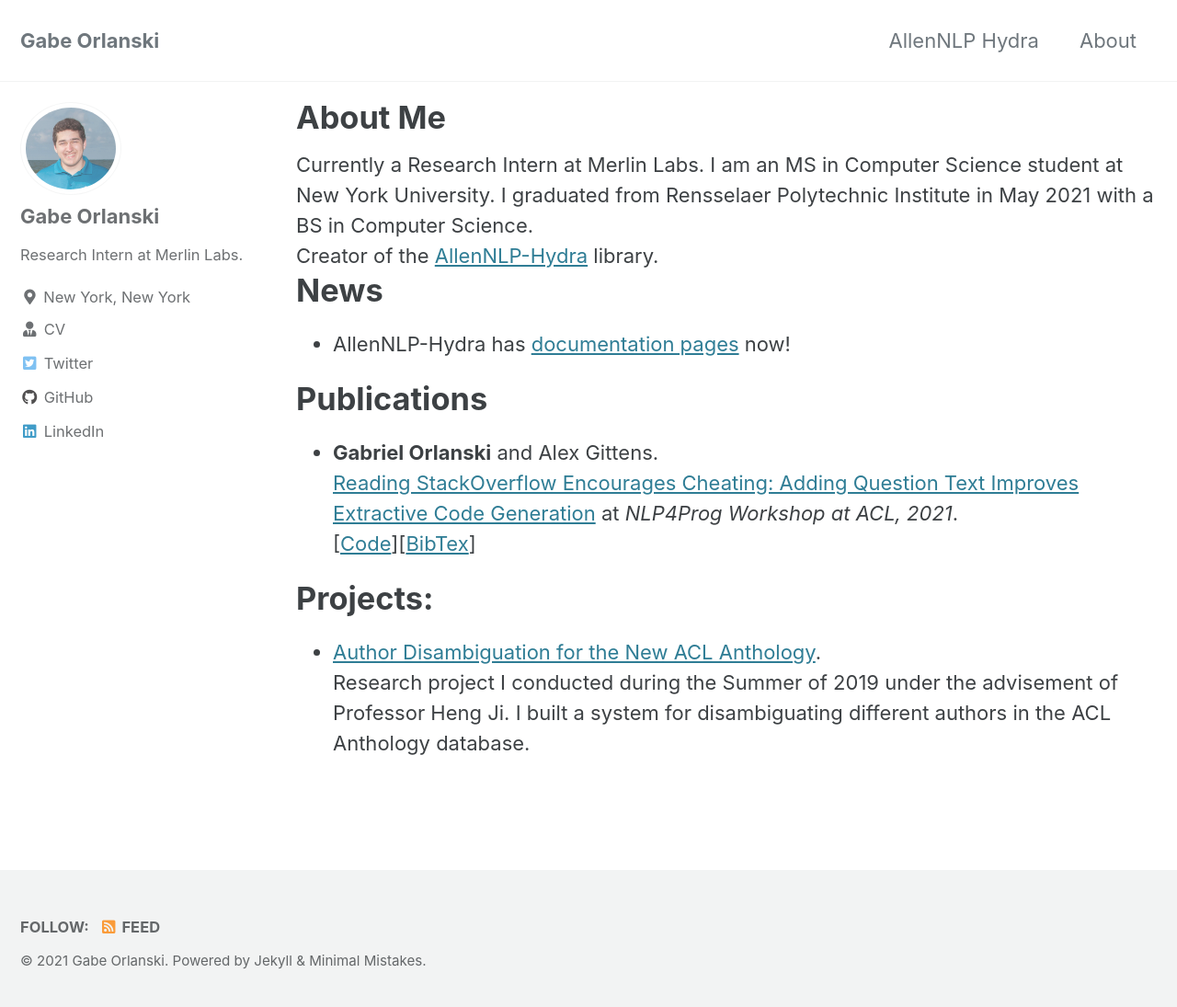
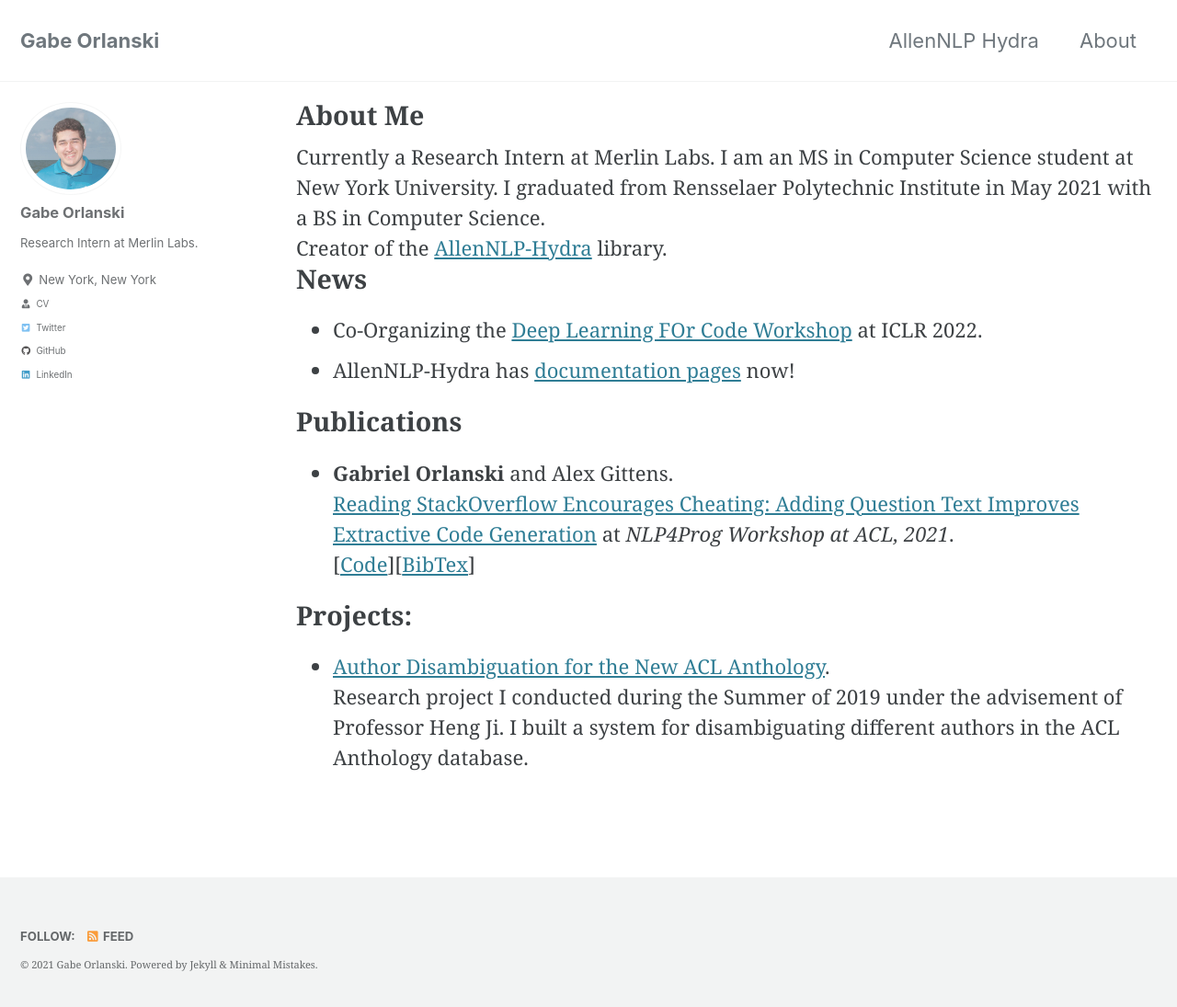
Before and after one commit to gabeorlanski/gabeorlanski.github.io, a Jekyll site: the page built from index.html, in a window 1280 px wide and 1101 px high. Shown: the top 1095 px of the window at 92% size. Built offline with Jekyll 4.4.1, drawn with Linux system fonts in a browser that asks for light colours; cached includes are drawn as plain includes; the list of posts is cut into pages by our own code.

Commit message:
Updated About

```diff
--- a/_config.yml
+++ b/_config.yml
@@ -20,7 +20,7 @@ title                    : "Gabe Orlanski"
 title_separator          : "-"
 subtitle                 : # site tagline that appears below site title in masthead
 name                     : "Gabe Orlanski"
-description              : "An amazing website."
+description              : "Personal Webpage"
 url                      : # the base hostname & protocol for your site e.g. "https://mmistakes.github.io"
 baseurl                  : # the subpath of your site, e.g. "/blog"
 repository               : # GitHub username/repo-name e.g. "mmistakes/minimal-mistakes"
--- a/_sass/minimal-mistakes/_reset.scss
+++ b/_sass/minimal-mistakes/_reset.scss
@@ -8,7 +8,7 @@ html {
   /* apply a natural box layout model to all elements */
   box-sizing: border-box;
   background-color: $background-color;
-  font-size: 16px;
+  font-size: 12px;
 
   @include breakpoint($medium) {
     font-size: 18px;
--- a/_sass/minimal-mistakes/_variables.scss
+++ b/_sass/minimal-mistakes/_variables.scss
@@ -29,26 +29,26 @@ $bodoni: "Bodoni MT", serif !default;
 $calisto: "Calisto MT", serif !default;
 $garamond: Garamond, serif !default;
 
-$global-font-family: $sans-serif !default;
-$header-font-family: $sans-serif !default;
-$caption-font-family: $serif !default;
+$global-font-family: $georgia !default;
+$header-font-family: $georgia !default;
+$caption-font-family: $georgia !default;
 
 /* type scale */
-$type-size-1: 2.441em !default; // ~39.056px
-$type-size-2: 1.953em !default; // ~31.248px
-$type-size-3: 1.563em !default; // ~25.008px
-$type-size-4: 1.25em !default; // ~20px
-$type-size-5: 1em !default; // ~16px
-$type-size-6: 0.75em !default; // ~12px
-$type-size-7: 0.6875em !default; // ~11px
+$type-size-1: 2em !default; // ~39.056px
+$type-size-2: 1.75em !default; // ~31.248px
+$type-size-3: 1.5em !default; // ~25.008px
+$type-size-4: 1.4em !default; // ~20px
+$type-size-5: 0.75em !default; // ~16px
+$type-size-6: 0.6em !default; // ~12px
+$type-size-7: 0.5em !default; // ~11px
 $type-size-8: 0.625em !default; // ~10px
 
 /* headline scale */
-$h-size-1: 1.563em !default; // ~25.008px
-$h-size-2: 1.25em !default; // ~20px
-$h-size-3: 1.125em !default; // ~18px
-$h-size-4: 1.0625em !default; // ~17px
-$h-size-5: 1.03125em !default; // ~16.5px
+$h-size-1: 1.3em !default; // ~25.008px
+$h-size-2: 1.2em !default; // ~20px
+$h-size-3: 1.1em !default; // ~18px
+$h-size-4: 1em !default; // ~17px
+$h-size-5: 1em !default; // ~16.5px
 $h-size-6: 1em !default; // ~16px
 
 /*
--- a/index.html
+++ b/index.html
@@ -18,7 +18,10 @@ Creator of the <a href="https://gabeorlanski.github.io/allennlp-hydra/">AllenNLP
 
 <ul>
     <li>
-        AllenNLP-Hydra has <a href="https://gabeorlanski.github.io/allennlp-hydra/">documentation pages</a> now!
+        Co-Organizing the <a href="https://dl4c.github.io/">Deep Learning FOr Code Workshop</a> at ICLR 2022.
+    </li>
+    <li>
+        AllenNLP-Hydra has <a href="https://dl4c.github.io/?utm_source=gabewebpage&utm_medium=personalsite">documentation pages</a> now!
     </li>
 </ul>
 <h1>Publications</h1>
```
